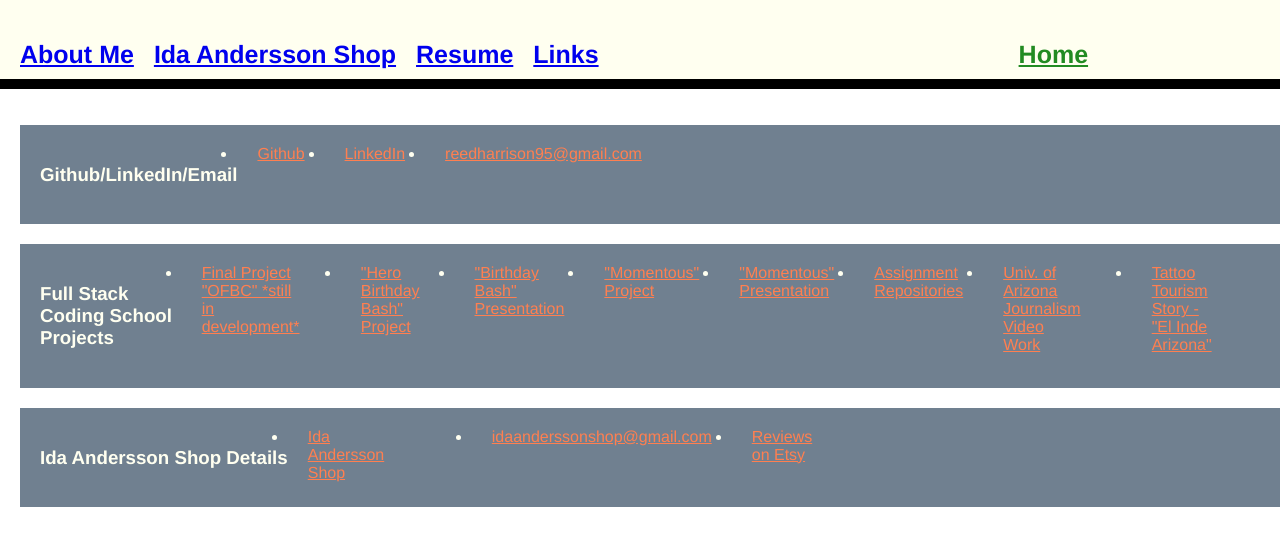
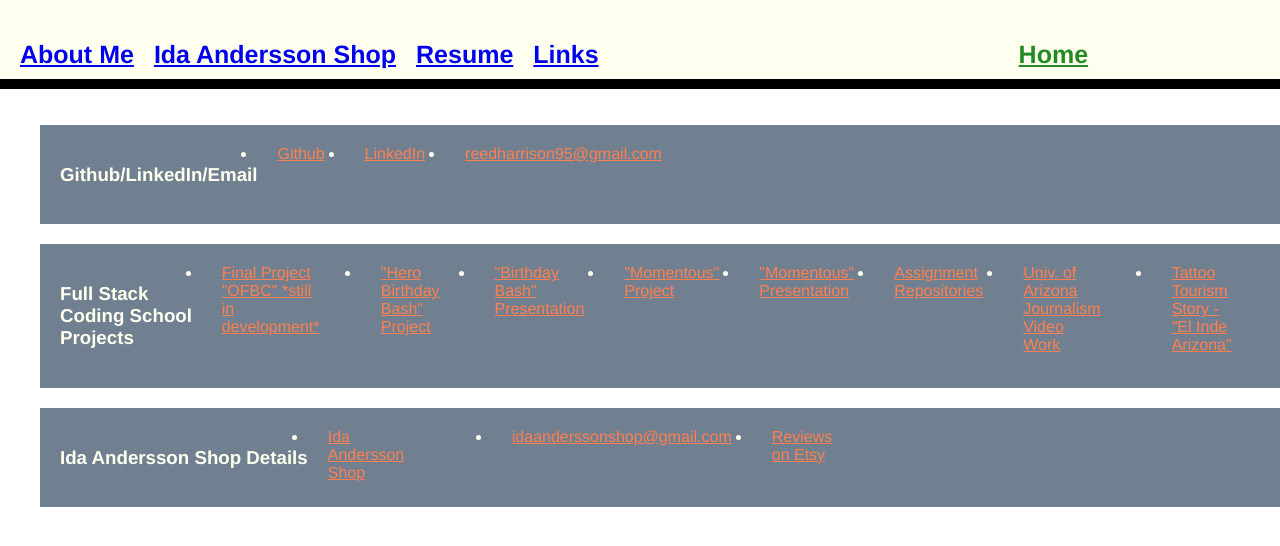
Before and after one commit to HGreedo/nuReactPortfolio, a React (Create React App) app: page /pages/ThirdPtyLinks in a window 1280 px wide. Shown: the top 546 px of the page. Built offline with nearby package versions, Linux system fonts and the light colour scheme.

Commit message:
commit on 'main'

```diff
--- a/src/pages/thirdpartylinks.css
+++ b/src/pages/thirdpartylinks.css
@@ -13,8 +13,6 @@ color: ivory;
 font-family: 'Franklin Gothic Medium', 'Arial Narrow', Arial, sans-serif;
 margin-top: 20px;
 padding: 20px;
-justify-self: center;
-justify-items: left;
 width: 100%;
 }
 
```
